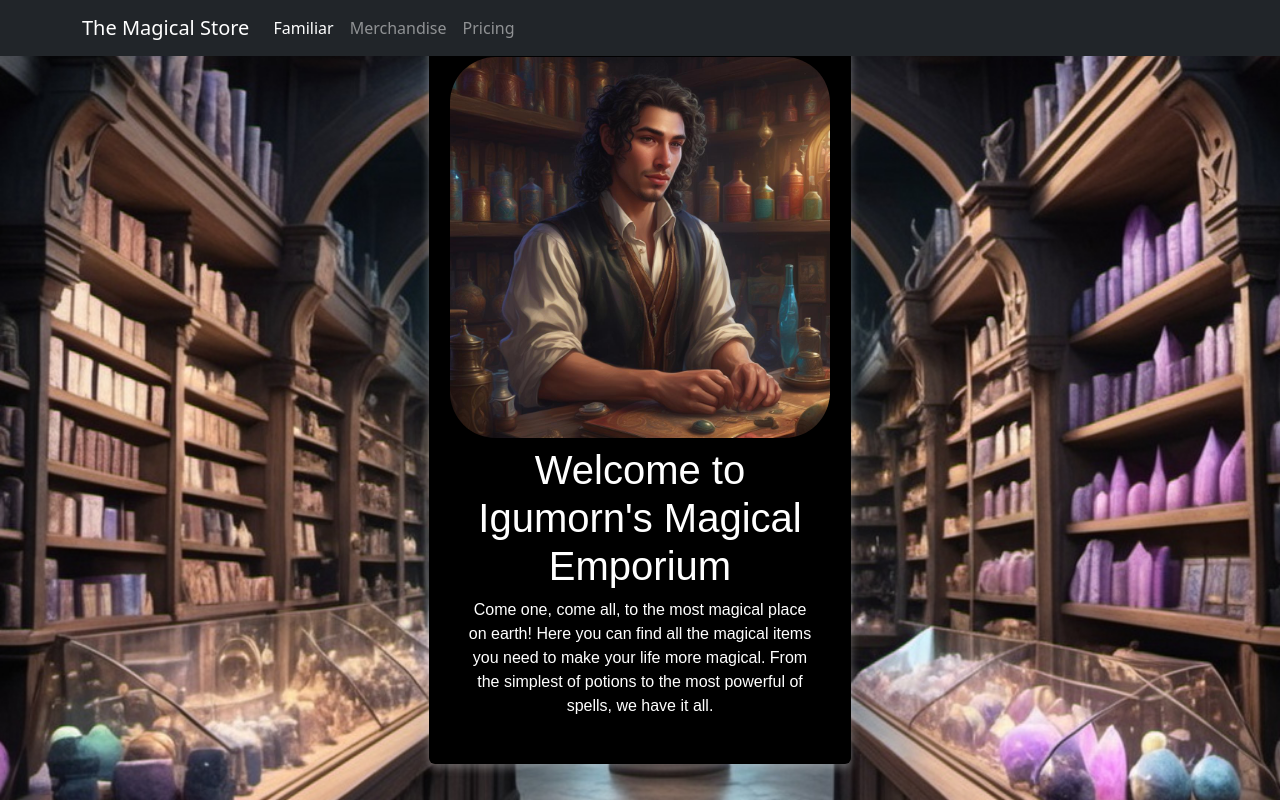
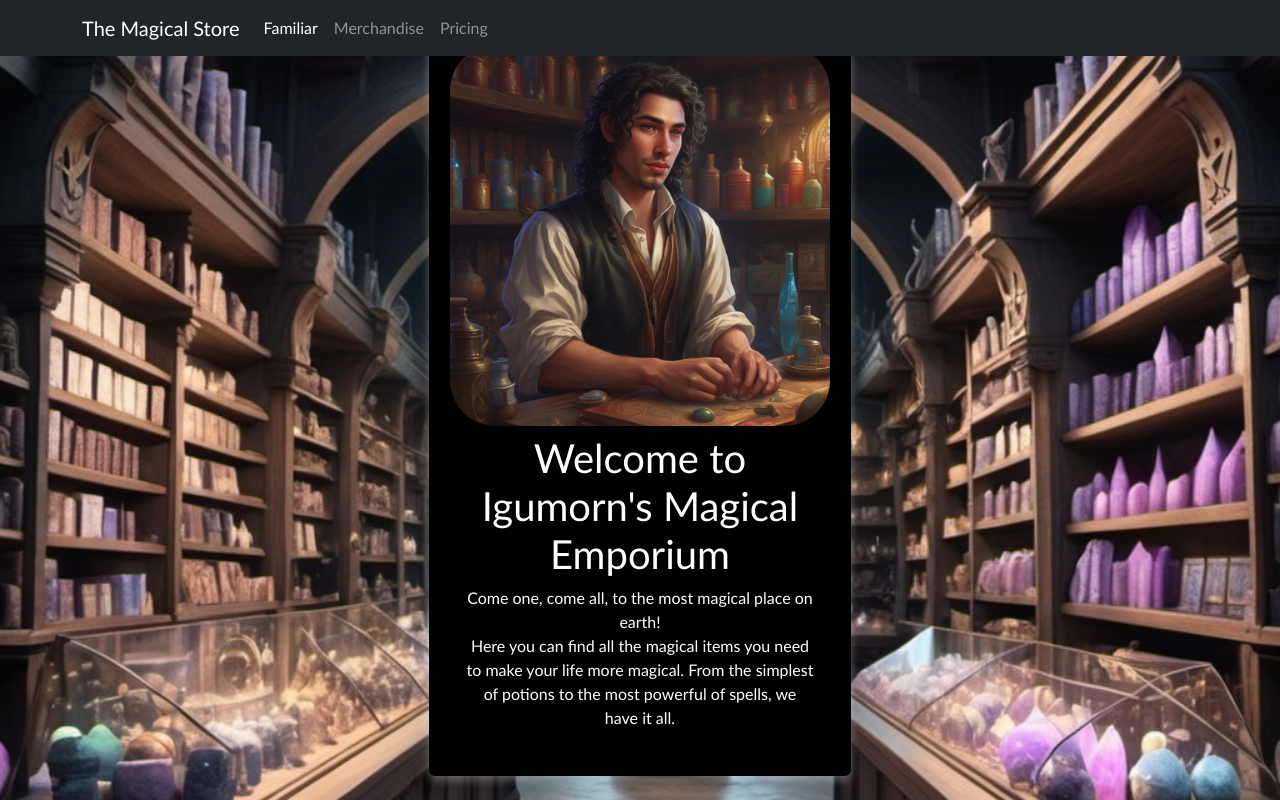
Before and after one commit to Daniel-0117/Igumorn-s-Magical-Emporium, a React (Create React App) app in the folder client/: page / in a window 1280 px wide. Built offline with nearby package versions, Linux system fonts and the light colour scheme; the HTML template or start-up script is replaced by a standard one.

Commit message:
added changes to merch page

```diff
--- a/client/src/App.css
+++ b/client/src/App.css
@@ -8,7 +8,7 @@
 
 @font-face {
   font-family: 'MountainKing';
-  src: url('/fonts/MoutainKing-Regular.ttf') format('truetype');
+  src: url('../src/assets/fonts/MoutainKing-Regular.ttf') format('truetype');
   font-weight: normal;
   font-style: normal;
 }
--- a/client/src/App.js
+++ b/client/src/App.js
@@ -1,4 +1,4 @@
-// import './App.css';
+import './App.css';
 // import BucketList from './components/BucketList';
 import React from 'react';
 import HomePage from './components/homePage';
--- a/client/src/components/homePage/homeStyle.css
+++ b/client/src/components/homePage/homeStyle.css
@@ -24,7 +24,7 @@
 .card {
     background-color: black;
     color: white;
-    font-family: MountainKing, sans-serif;
+    font-family: 'MountainKing', sans-serif !important;
     text-align: center;
     width: 33%;
     max-width: 600px;
--- a/client/src/components/homePage/index.js
+++ b/client/src/components/homePage/index.js
@@ -56,7 +56,9 @@ const HomePage = () => {
           <div className="card-header bg-black text-white">
             <h1>Welcome to Igumorn's Magical Emporium</h1>
             <p>
-              Come one, come all, to the most magical place on earth! Here you can find all the magical
+              Come one, come all, to the most magical place on earth!
+              <br / >
+              Here you can find all the magical
               items you need to make your life more magical.
               From the simplest of potions to the most powerful of spells, we have it all.
             </p>
--- a/client/src/pages/Home.js
+++ b/client/src/pages/Home.js
@@ -7,10 +7,9 @@ import 'bootstrap/dist/js/bootstrap.bundle.min.js';
 const Home = () => {
     return (
         <div className="homePage">
-        <h1>Welcome to the Home Page</h1>
+        <h1>You Have Stumbled Somewhere You Weren't Supposed Too</h1>
         <p>
-            This is the home page of our app. Here you can find information about
-            our app and how to use it.
+            The Grey Star has found you. Now that you have found this place, you must be given to the Grey Star.
         </p>
         </div>
     );
```
Also changed, not shown: client/src/pages/MagicalMerch.js (+18 -0 lines), client/src/components/magicMerchPage/index.js (added), client/src/components/magicMerchPage/magicStyle.css (added).
